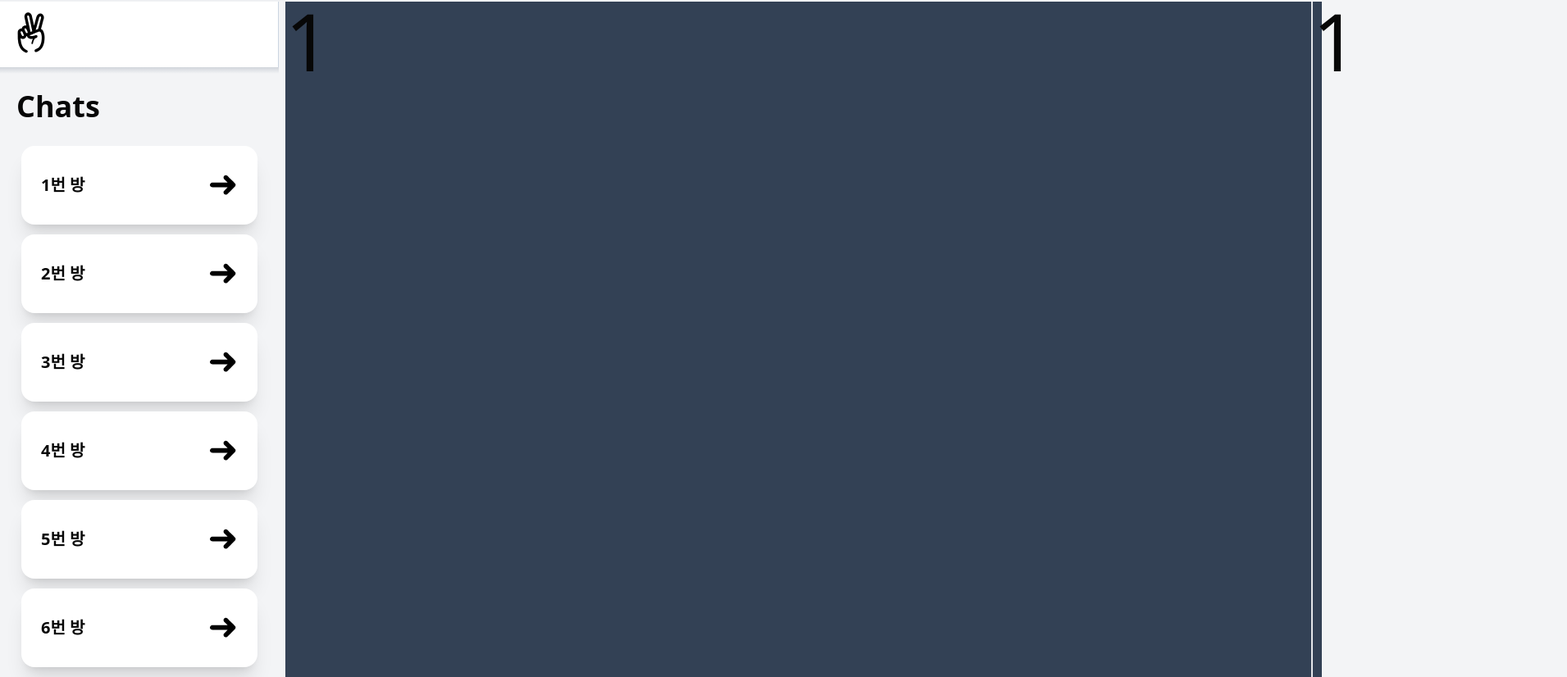
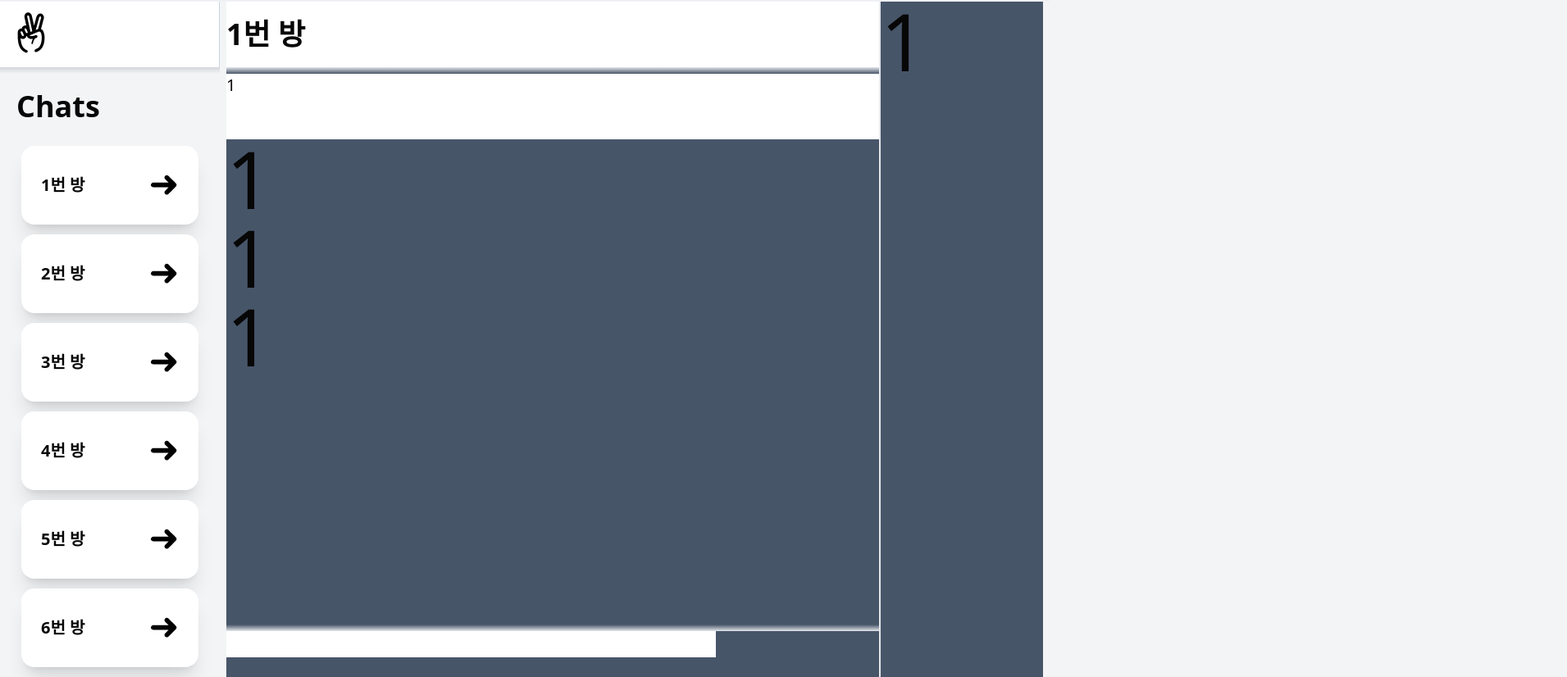
Before and after one commit to spde3289/live-chat, a Next.js app: page /1 in a window 1280 px wide. Shown: the part 86-912 px from the top of the page at 82% size, 1911 px wide, since content can reach past the window. Built offline with nearby package versions, Linux system fonts and the light colour scheme.

Commit message:
feat: css 변경

```diff
--- a/app/[room]/component/ParticipantCounter.tsx
+++ b/app/[room]/component/ParticipantCounter.tsx
@@ -1,6 +1,6 @@
 export default function ParticipantCounter(props: any) {
   return (
-    <section className="m-auto mx-0 h-full w-[312px] border-l-2 ">
+    <section className="m-auto mx-0 h-full w-[100%] min-w-[200px] border-l-2 ">
       {props.room}
     </section>
   );
--- a/app/[room]/component/chatRoom.tsx
+++ /dev/null
@@ -1,7 +0,0 @@
-export default function CharRoom(props : any) {
-  return (
-    <section className="m-auto h-full w-[1251px] mx-0">
-      {props.room}
-    </section>
-  );
-}
--- /dev/null
+++ b/app/[room]/component/chatRoom/chatRoom.tsx
@@ -0,0 +1,23 @@
+import InputBox from "./inputBox";
+
+export default function CharRoom(props: any) {
+  return (
+    <section className="flex flex-col m-auto h-full w-[100%] mx-0">
+      <div>
+        <header className="flex items-center bg-white h-20 border-slate-300 ">
+          <h2 className="text-4xl font-bold">{props.room}번 방</h2>
+        </header>
+        <div className="h-2 bg-gradient-to-b from-gray-200"></div>
+      </div>
+      <div className="flex h-full  flex-col justify-between">
+        <div className="">
+          <div className="text-xl h-20 bg-white">{props.room}</div>
+          <div>{props.room}</div>
+          <div>{props.room}</div>
+          <div>{props.room}</div>
+        </div>
+        <InputBox />
+      </div>
+    </section>
+  );
+}
--- /dev/null
+++ b/app/[room]/component/chatRoom/inputBox.tsx
@@ -0,0 +1,10 @@
+export default function InputBox() {
+  return (
+    <>
+      <div className="text-2xl w-full h-16">
+        <div className="h-2 bg-gradient-to-t from-gray-200"> </div>
+        <input className=" w-3/4" />
+      </div>
+    </>
+  );
+}
--- a/app/[room]/page.tsx
+++ b/app/[room]/page.tsx
@@ -1,11 +1,11 @@
-import CharRoom from "./component/chatRoom";
+import CharRoom from "./component/chatRoom/chatRoom";
 import ParticipantCounter from "./component/ParticipantCounter";
 
 export default function Room(props: any) {
   console.log(props);
   return (
     <main className="w-full px-2 text-8xl">
-      <div className="w-full grid grid-flow-col grid-cols-[4fr_1fr] bg-slate-700 h-full">
+      <div className="w-full grid grid-flow-col grid-cols-[4fr_1fr] bg-slate-600 h-full">
         <CharRoom room={props.params.room} />
         <ParticipantCounter room={props.params.room} />
       </div>
--- a/app/component/rootLayout/chatItem.tsx
+++ b/app/component/rootLayout/chatItem.tsx
@@ -8,7 +8,7 @@ interface ChatItemProps {
 export default function ChatItem({ link }: ChatItemProps) {
   return (
     <Link href={link}>
-      <li className="rounded-2xl w-72 h-24 shadow-xl mb-3 p-6 flex bg-white items-center justify-between">
+      <li className="rounded-2xl w-full min-w-40 h-24 shadow-xl mb-3 p-6 flex bg-white items-center justify-between">
         <h3 className="font-bold text-xl">{link}번 방</h3>
         <Arrow />
       </li>
--- a/app/component/rootLayout/sidebar.tsx
+++ b/app/component/rootLayout/sidebar.tsx
@@ -3,7 +3,7 @@ import Scissors from "@/app/svg/Scissors";
 
 export default function Sidebar() {
   return (
-    <nav className="w-[340px] min-w-[340px] ">
+    <nav className="w-[340px] min-w-[200px] ">
       <div className="bg-white h-20 border-slate-300 border-r-[1px]">
         <div className="w-20">
           <Scissors />
@@ -14,11 +14,13 @@ export default function Sidebar() {
         <div className="font-bold text-4xl pb-2">Chats</div>
       </div>
       <div className="flex items-center justify-center">
-        <ul className="">
+        <ul className="h-[648px] w-64 px-5 overflow-y-scroll scroll">
           <ChatItem link="1" />
           <ChatItem link="2" />
           <ChatItem link="3" />
           <ChatItem link="4" />
+          <ChatItem link="5" />
+          <ChatItem link="6" />
           <ChatItem link="5" />
           <ChatItem link="6" />
         </ul>
--- a/app/style/globals.css
+++ b/app/style/globals.css
@@ -44,3 +44,7 @@ a {
   text-decoration: none;
   color: inherit;
 }
+
+.scroll::-webkit-scrollbar {
+  display: none;
+}
```
